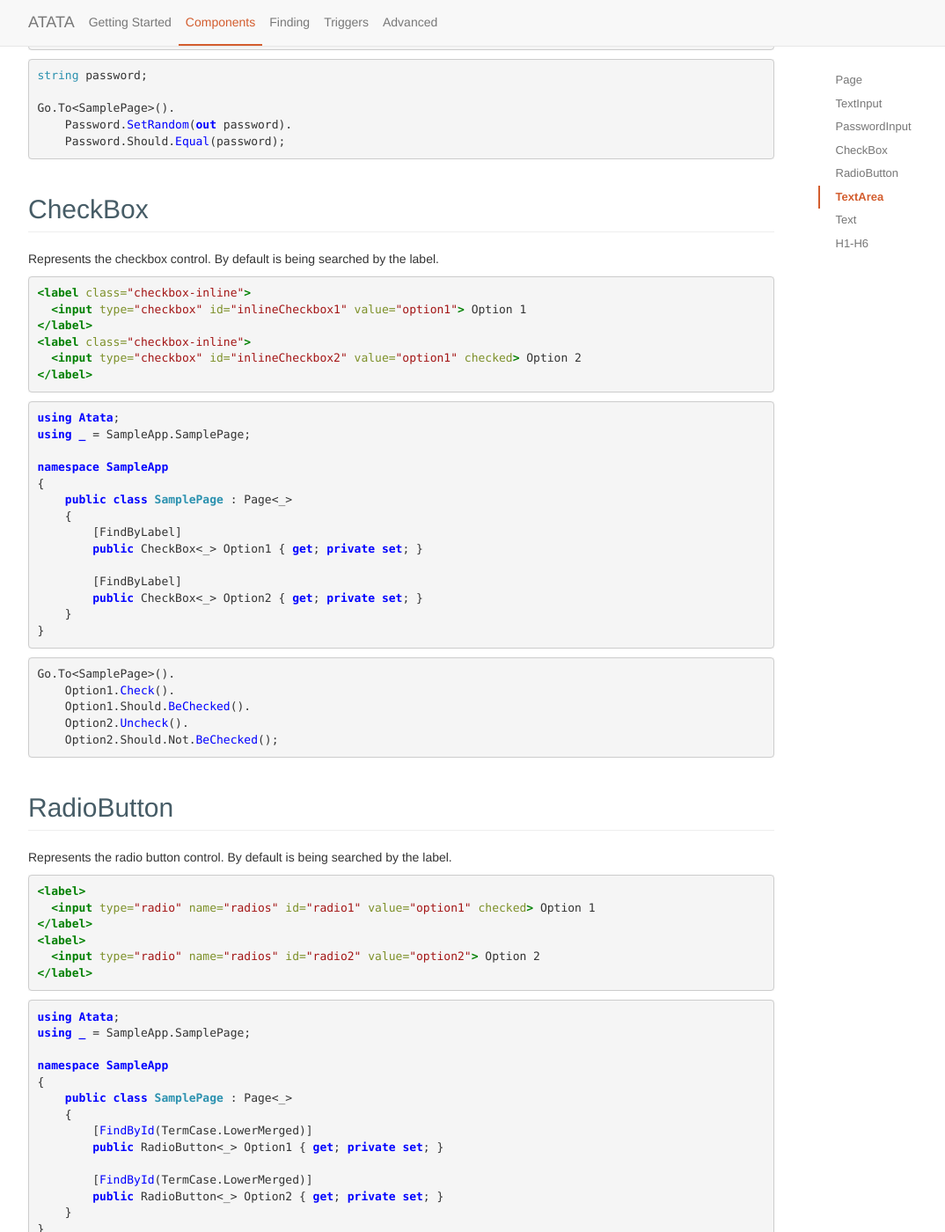
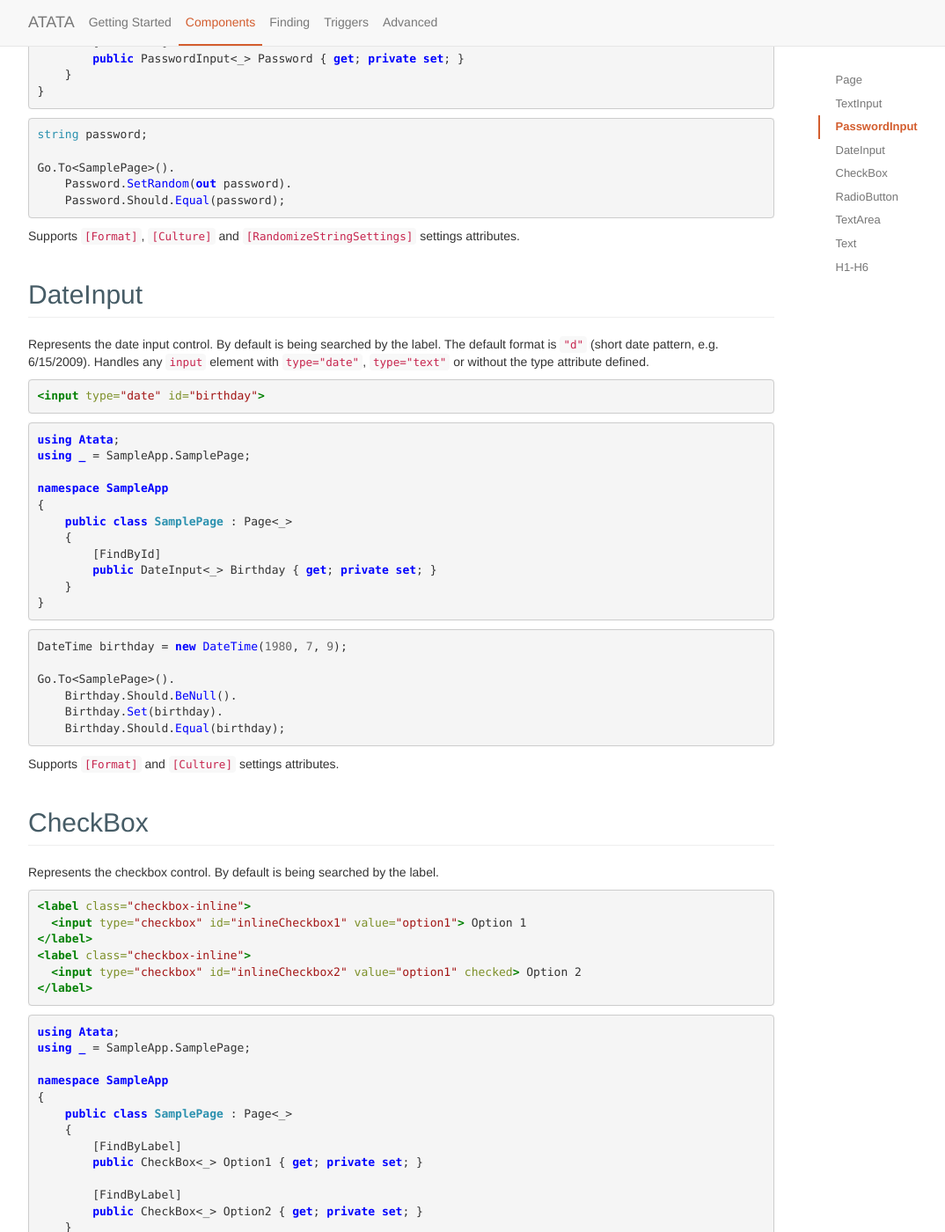
Before and after one commit to atata-framework/atata.io, a Jekyll site: the page built from components.html, in a window 1280 px wide and 1400 px high, scrolled down 1728 px. Shown: the whole window at 88% size, without its empty margins (38-1112 px from the left). Built offline with Jekyll 4.4.1, drawn with Linux system fonts in a browser that asks for light colours; some of the changed text lies outside the part shown.

Commit message:
Add dateinput component; Update components

````diff
--- a/_config.yml
+++ b/_config.yml
@@ -29,6 +29,7 @@ components:
   - Page
   - TextInput
   - PasswordInput
+  - DateInput
   - CheckBox
   - RadioButton
   - TextArea
--- /dev/null
+++ b/_includes/components/dateinput.md
@@ -0,0 +1,28 @@
+Represents the date input control. By default is being searched by the label. The default format is `"d"` (short date pattern, e.g. 6/15/2009). Handles any `input` element with `type="date"`, `type="text"` or without the type attribute defined.
+
+```html
+<input type="date" id="birthday">
+```
+```cs
+using Atata;
+using _ = SampleApp.SamplePage;
+
+namespace SampleApp
+{
+    public class SamplePage : Page<_>
+    {
+        [FindById]
+        public DateInput<_> Birthday { get; private set; }
+    }
+}
+```
+```cs
+DateTime birthday = new DateTime(1980, 7, 9);
+
+Go.To<SamplePage>().
+    Birthday.Should.BeNull().
+    Birthday.Set(birthday).
+    Birthday.Should.Equal(birthday);
+```
+
+Supports `[Format]` and `[Culture]` settings attributes.
--- a/_includes/components/h1-h6.md
+++ b/_includes/components/h1-h6.md
@@ -23,3 +23,5 @@ Go.To<SamplePage>().
     Header.Should.Equal("Some header").
     SecondaryHeader.Should.Contain("Another");
 ```
+
+Supports `[Format]` and `[Culture]` settings attributes.
--- a/_includes/components/passwordinput.md
+++ b/_includes/components/passwordinput.md
@@ -23,3 +23,5 @@ Go.To<SamplePage>().
     Password.SetRandom(out password).
     Password.Should.Equal(password);
 ```
+
+Supports `[Format]`, `[Culture]` and `[RandomizeStringSettings]` settings attributes.
--- a/_includes/components/text.md
+++ b/_includes/components/text.md
@@ -21,3 +21,5 @@ Go.To<SamplePage>().
     Description.Should.Exist().
     Description.Should.Contain("description text");
 ```
+
+Supports `[Format]` and `[Culture]` settings attributes.
--- a/_includes/components/textarea.md
+++ b/_includes/components/textarea.md
@@ -23,3 +23,5 @@ Go.To<SamplePage>().
     Description.Append(" text").
     Description.Should.Equal("some text");
 ```
+
+Supports `[Format]`, `[Culture]` and `[RandomizeStringSettings]` settings attributes.
--- a/_includes/components/textinput.md
+++ b/_includes/components/textinput.md
@@ -1,4 +1,4 @@
-Represents the text input control. By default is being searched by the label. Handles any input element with type="text" or without the type attribute defined.
+Represents the text input control. By default is being searched by the label. Handles any `input` element with `type="text"` or without the type attribute defined.
 
 ```html
 <input type="text" id="first-name">
@@ -19,5 +19,9 @@ namespace SampleApp
 ```cs
 Go.To<SamplePage>().
     FirstName.Set("some text").
-    FirstName.Should.Equal("some text");
+    FirstName.Should.Equal("some text").
+    FirstName.Clear().
+    FirstName.Should.BeNull();
 ```
+
+Supports `[Format]`, `[Culture]` and `[RandomizeStringSettings]` settings attributes.
````
